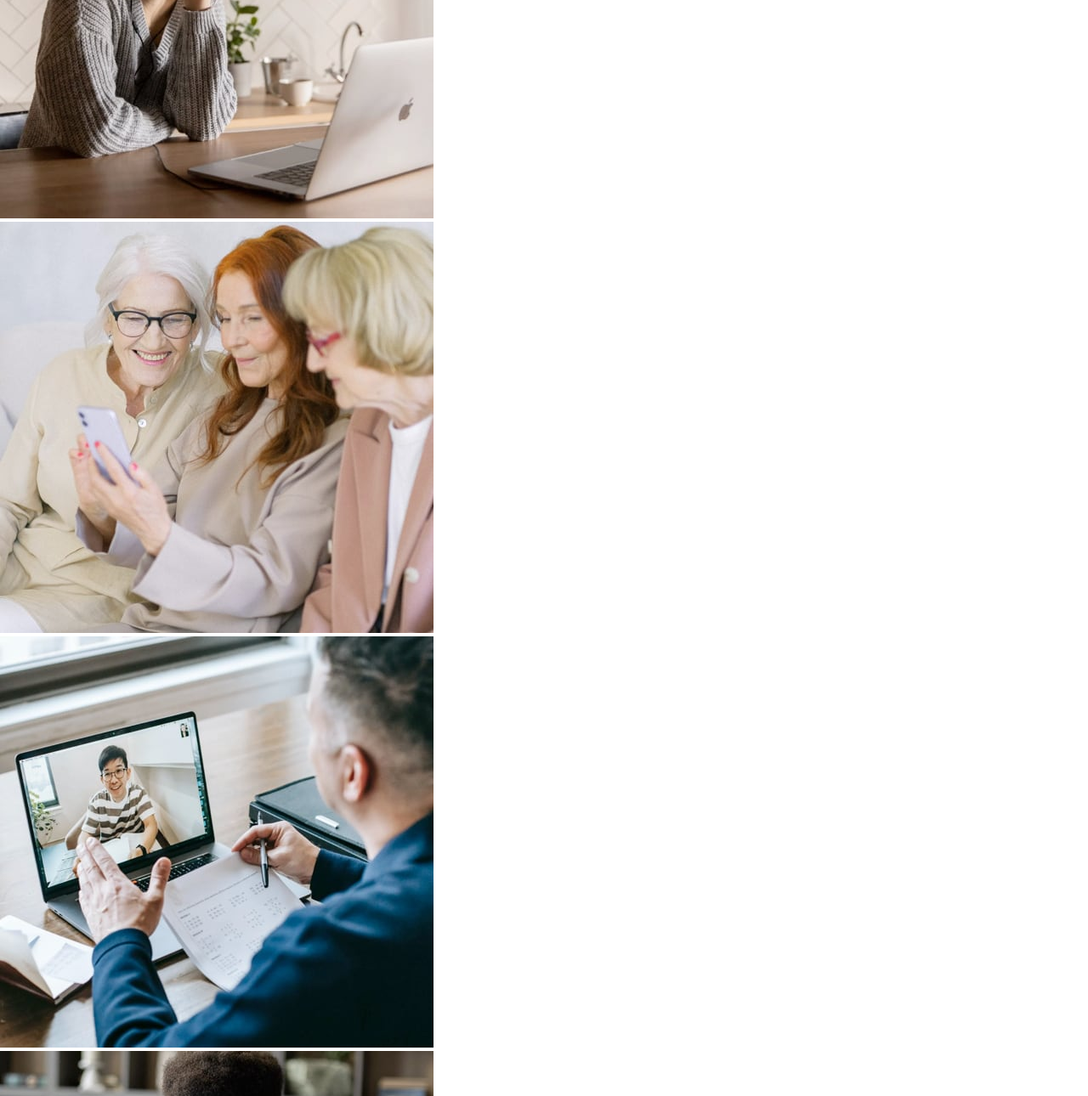
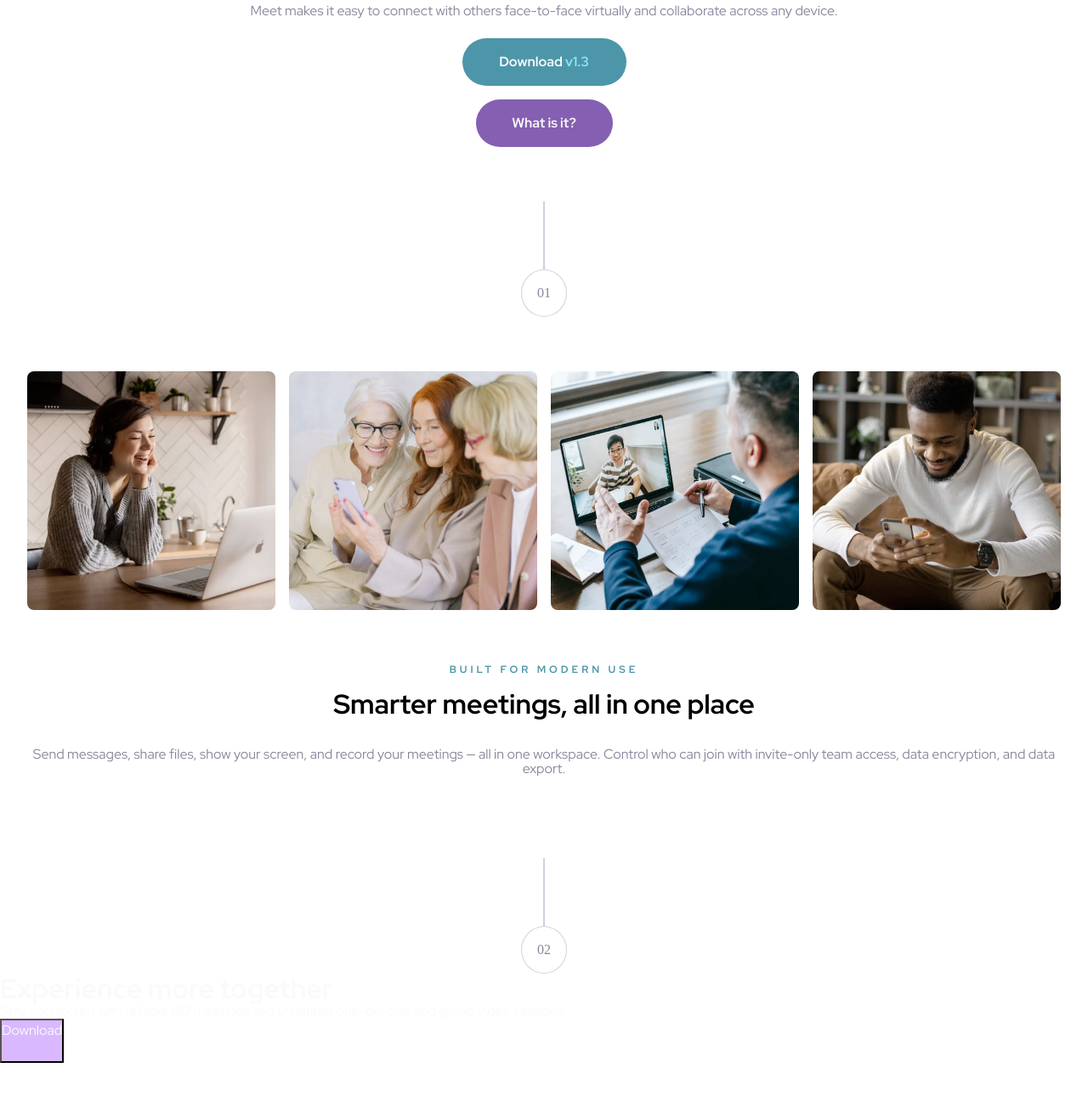
Before and after one commit to pattcaroline/frontend-mentor, a plain HTML site: page week8/meet-landing-page/starter-code/index.html in a window 1280 px wide. Shown: the part 648-1938 px from the top of the page at 85% size. After the commit the page ends 1899 px from the top, so only its background shows below. Drawn offline with Linux system fonts and the light colour scheme.

Commit message:
Add files via upload

```diff
--- a/week8/meet-landing-page/starter-code/styles/styles.css
+++ b/week8/meet-landing-page/starter-code/styles/styles.css
@@ -8,4 +8,190 @@ html {
   box-sizing: inherit;
   margin: 0;
   padding: 0;
+}
+
+.section-title {
+  font-family: "Red Hat Display", sans-serif;
+  font-size: 40px;
+  line-height: 1.1;
+  letter-spacing: 0;
+  color: #28283d;
+  text-align: center;
+}
+
+.section-title-2 {
+  font-family: "Red Hat Display", sans-serif;
+  font-size: 32px;
+  line-height: 1.1;
+  letter-spacing: 0;
+  text-align: center;
+  font-weight: bold;
+}
+
+.section-para {
+  font-family: "Red Hat Display", sans-serif;
+  font-size: 16px;
+  line-height: 1.1;
+  letter-spacing: 0;
+  color: #87879d;
+  text-align: center;
+}
+
+.section-subtitle {
+  font-family: "Red Hat Display", sans-serif;
+  font-size: 12px;
+  line-height: 1.1;
+  letter-spacing: 4px;
+  color: #4d96a9;
+  text-align: center;
+  text-transform: uppercase;
+  font-weight: bold;
+}
+
+.btn-content {
+  display: flex;
+  flex-direction: column;
+  align-items: center;
+  gap: 16px;
+}
+
+.download-btn {
+  background-color: #4d96a9;
+  font-family: "Red Hat Display", sans-serif;
+  font-size: 16px;
+  line-height: 1.5;
+  letter-spacing: 0;
+  color: #fafafa;
+  font-weight: bold;
+  border: none;
+  width: 193px;
+  padding: 16px 40px;
+  border-radius: 29px;
+  gap: 4px;
+}
+
+.special-text-btn {
+  color: #8fe3f9;
+}
+
+.about-btn {
+  font-family: "Red Hat Display", sans-serif;
+  font-size: 16px;
+  line-height: 1.5;
+  letter-spacing: 0;
+  color: #fafafa;
+  background-color: #855fb1;
+  padding: 16px 40px;
+  border-radius: 29px;
+  width: 161px;
+  border: none;
+  font-weight: bold;
+}
+
+.footer-title {
+  font-family: "Red Hat Display", sans-serif;
+  font-size: 32px;
+  line-height: 1.1;
+  letter-spacing: 0;
+  color: #fafafa;
+}
+
+.footer-para {
+  font-family: "Red Hat Display", sans-serif;
+  font-size: 16px;
+  line-height: 1.1;
+  letter-spacing: 0;
+  color: #fafafa;
+}
+
+.footer-download-btn {
+  font-family: "Red Hat Display", sans-serif;
+  font-size: 16px;
+  line-height: 1.5;
+  letter-spacing: 0;
+  color: #fafafa;
+  background-color: #d9b8ff;
+}
+
+.footer-special-btn-text {
+  color: #d9b8ff;
+}
+
+.logo {
+  display: flex;
+  flex-direction: column;
+  justify-content: center;
+  align-items: center;
+  padding: 48px 80px 0 80px;
+}
+
+.hero {
+  padding: 64px 32px 32px 32px;
+}
+
+.combined-image {
+  display: flex;
+  flex-direction: row;
+  justify-content: center;
+  height: 160px;
+  gap: 17px;
+}
+
+.text-content {
+  padding-top: 48px;
+  gap: 24px;
+  display: flex;
+  flex-direction: column;
+}
+
+.number-content {
+  display: flex;
+  flex-direction: column;
+  align-items: center;
+}
+
+.vertical-line {
+  width: 1px;
+  height: 80px;
+  border: 0.5px solid #d1d1df;
+}
+
+.number-circle {
+  border: 1px solid #d1d1df;
+  border-radius: 50%;
+  color: #87879d;
+  padding: 18px;
+}
+
+.main-content {
+  display: flex;
+  flex-direction: column;
+  padding: 32px;
+  gap: 64px;
+}
+
+.grid-images {
+  display: grid;
+  grid-template-columns: repeat(auto-fit, minmax(147px, 2fr));
+  gap: 16px;
+}
+
+img {
+  border-radius: 8px;
+  height: 100%;
+  width: 100%;
+}
+
+.text-content-2 {
+  padding: 0 0 64px 0;
+  display: flex;
+  flex-direction: column;
+}
+
+.gap-16 {
+  padding-top: 16px;
+}
+
+.gap-32 {
+  padding-top: 32px;
 }/*# sourceMappingURL=styles.css.map */
```
Also changed, not shown: 1 other file.
